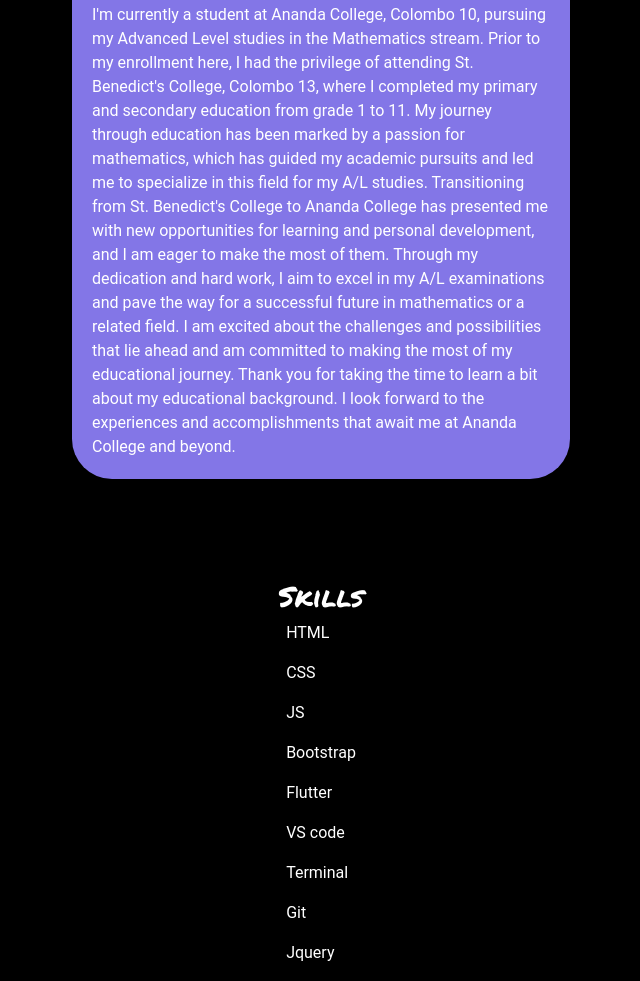
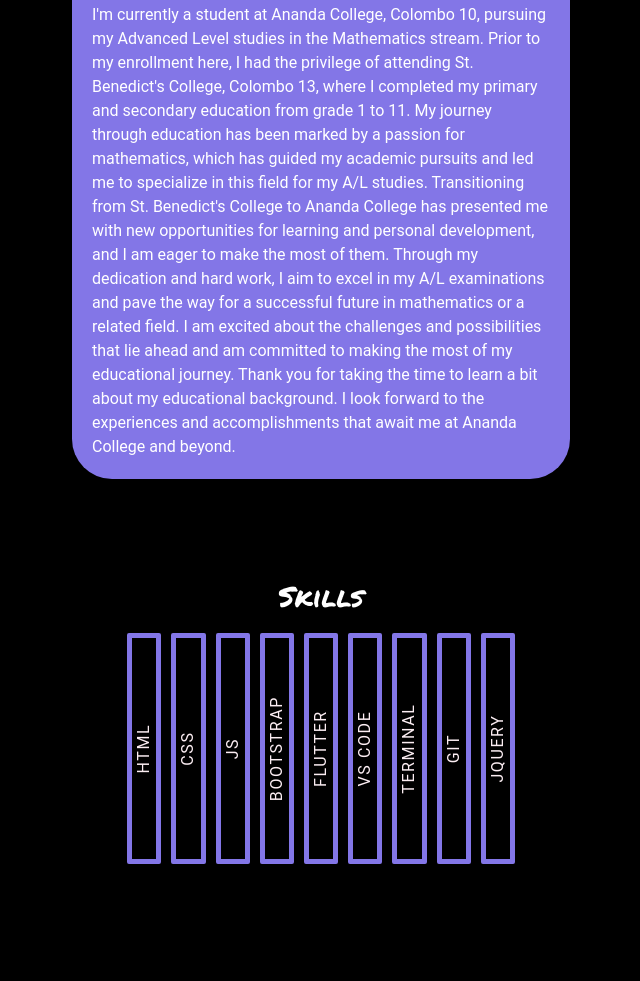
Before and after one commit to lowamina/lowamina_pigera, a website: page index.html in a window 1280 px wide. Shown: the part 1744-2725 px from the top of the page, without its empty margins (319-959 px from the left). After the commit the page ends 2619 px from the top, so only its background shows below. Drawn offline with nearby package versions, Linux system fonts and the light colour scheme.

Commit message:
Update style.css

```diff
--- a/style.css
+++ b/style.css
@@ -251,6 +251,49 @@
     transition-duration: 400ms;
     transition-property: width, left;
 }
+.skill {
+    width: 410px;
+    height: 254px;
+    border-radius: 4px;
+    background:transparent;
+    display: flex;
+    gap: 10px;
+    padding: .7em;
+  }
+
+  .skill p {
+    height: 100%;
+    flex: 1;
+    overflow: hidden;
+    cursor: pointer;
+    border-radius: 2px;
+    transition: all .5s;
+    background:transparent;
+    border: 5px solid #8376e7;
+    display: flex;
+    justify-content: center;
+    align-items: center;
+  }
+
+  .skill p:hover {
+    flex: 4;
+  }
+
+  .skill p span {
+    min-width: 20em;
+    padding: .10em;
+    text-align: center;
+    transform: rotate(-90deg);
+    transition: all .5s;
+    text-transform: uppercase;
+    color: #fbedf2;
+    letter-spacing: .1em;
+  }
+
+  .skill p:hover span {
+    transform: rotate(0);
+  }
+
 
 
 @media screen and (max-width:992px) {
```
